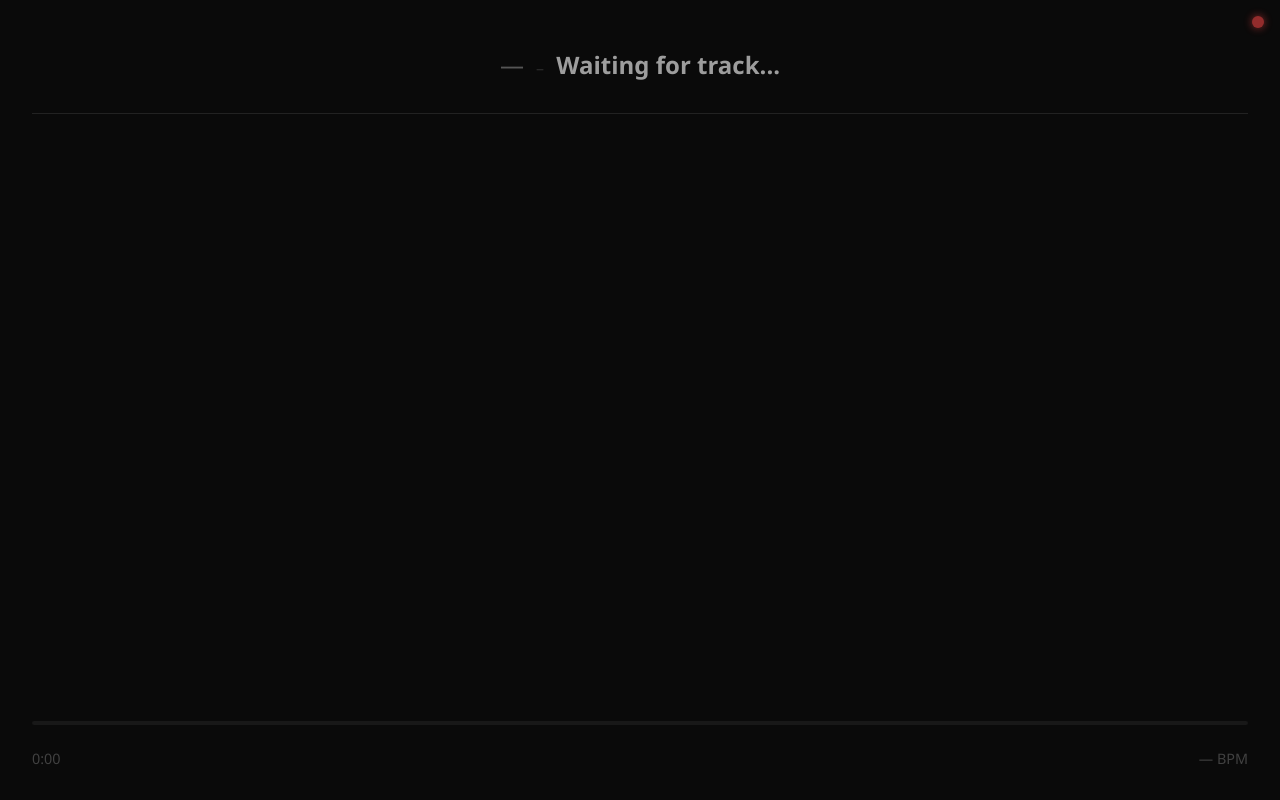
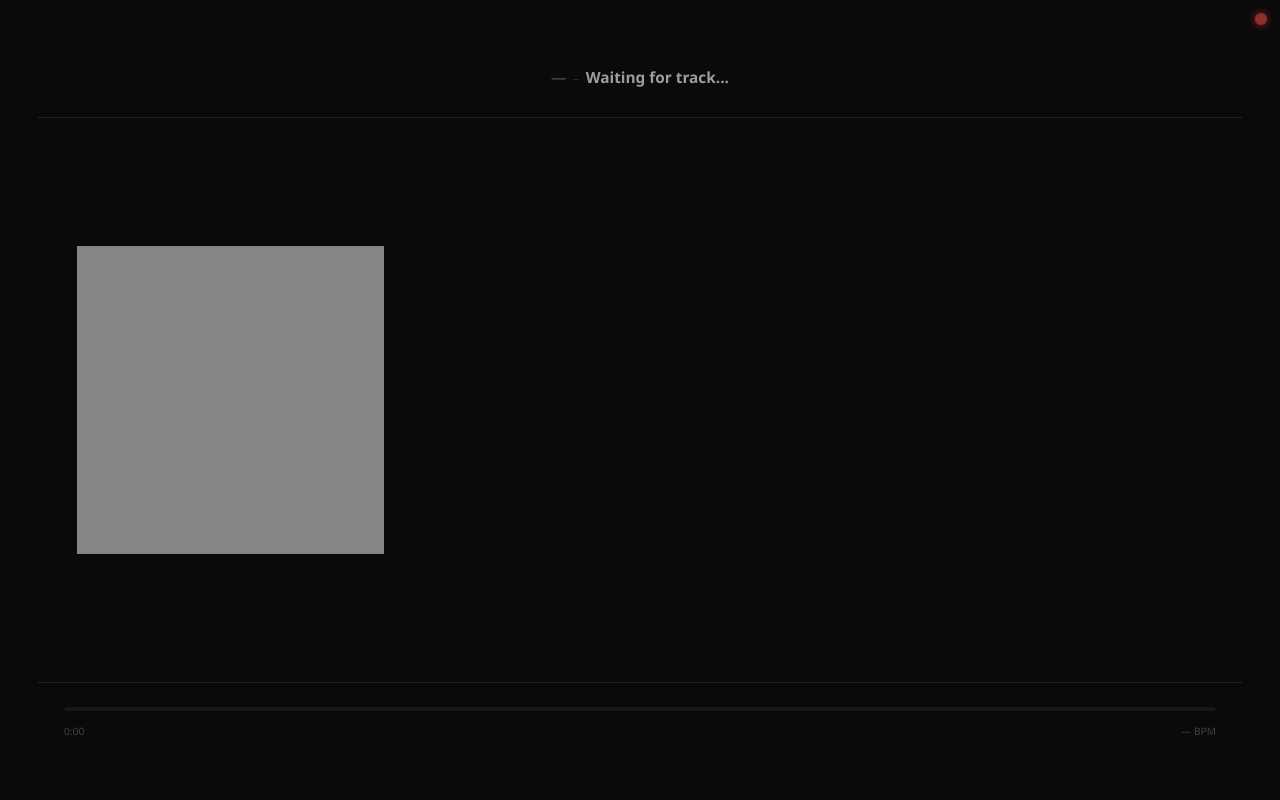
Before and after one commit to steesann/RekordKaraoke-app, a website: page src/public/index.html in a window 1280 px wide. Drawn offline with Linux system fonts and the light colour scheme.

Commit message:
front update

```diff
--- a/src/public/index.html
+++ b/src/public/index.html
@@ -8,19 +8,29 @@
 </head>
 <body>
   <div id="app">
-    <div id="track-info">
+    <header id="track-info">
       <span id="artist">—</span>
       <span class="separator">–</span>
       <span id="title">Waiting for track...</span>
+    </header>
+
+    <!-- Основной блок: обложка + лирика -->
+    <main id="lyrics-container">
+      <section id="cover-panel" aria-label="Обложка трека">
+        <div id="cover">
+          <img id="cover-image" alt="" decoding="async" loading="lazy">
         </div>
+      </section>
 
-    <div id="lyrics-container">
+      <section id="lyrics-panel" aria-label="Текст">
         <div id="lyrics-status"></div>
         <div id="lyrics">
           <!-- Строки лирики будут здесь -->
         </div>
-    </div>
+      </section>
+    </main>
 
+    <footer id="bottom-bar">
       <div id="progress-bar">
         <div id="progress-fill"></div>
       </div>
@@ -29,6 +39,7 @@
         <span id="current-time">0:00</span>
         <span id="bpm">— BPM</span>
       </div>
+    </footer>
   </div>
 
   <script src="app.js"></script>
--- a/src/public/styles.css
+++ b/src/public/styles.css
@@ -2,6 +2,24 @@
   margin: 0;
   padding: 0;
   box-sizing: border-box;
+}
+
+
+html {
+  /* Макет рисовали под 2K: на ширине ~2560px получаем 16px (1rem).
+     На маленьких экранах рем плавно уменьшается до 12px. */
+  font-size: clamp(12px, 1vw, 16px);
+}
+
+:root {
+  /* Единицы в rem. При html{font-size:16px} (2K) совпадает с макетом:
+     16px=1rem, 32px=2rem, 48px=3rem, 128px=8rem. */
+  --space-16: 1rem;
+  --space-32: 2rem;
+  --space-48: 3rem;
+  --space-128: 8rem;
+  --bar-min-h: 6.25rem; /* 100px на 2K */
+  --lyrics-max-w: clamp(20rem, 55vw, 87.5rem); /* 320px..1400px при 16px base */
 }
 
 body {
@@ -13,20 +31,38 @@ body {
 }
 
 #app {
-  display: flex;
-  flex-direction: column;
-  height: 100vh;
-  padding: 2rem;
+  min-height: 100vh;
+  height: 100svh;
+  display: grid;
+  grid-template-rows:
+    minmax(var(--bar-min-h), auto)
+    1fr
+    minmax(var(--bar-min-h), auto);
+  gap: var(--space-128);
+
+  /* 48px от края экрана на 2K.
+     Добавляем safe-area для мобилок с вырезами. */
+  padding:
+    calc(var(--space-48) + env(safe-area-inset-top))
+    calc(var(--space-48) + env(safe-area-inset-right))
+    calc(var(--space-48) + env(safe-area-inset-bottom))
+    calc(var(--space-48) + env(safe-area-inset-left));
+
+  overflow: hidden;
 }
 
 #track-info {
+  min-height: var(--bar-min-h);
+  display: flex;
+  align-items: center;
+  justify-content: center;
   text-align: center;
-  padding: 1rem 0 2rem;
+  padding: 0 var(--space-32);
   border-bottom: 1px solid #333;
 }
 
 #artist {
-  font-size: 1.5rem;
+  font-size: clamp(1.05rem, 1.2vw, 1.5rem);
   color: #888;
 }
 
@@ -36,35 +72,103 @@ body {
 }
 
 #title {
-  font-size: 1.5rem;
+  font-size: clamp(1.05rem, 1.2vw, 1.5rem);
   font-weight: 600;
 }
 
 #lyrics-container {
-  flex: 1;
-  display: flex;
-  flex-direction: column;
-  align-items: center;
-  justify-content: center;
+  /* Основной блок: обложка слева, текст справа */
+  display: grid;
+  grid-template-columns: minmax(16rem, 24rem) 1fr;
+  gap: var(--space-128);
+
+  /* Внутренние отступы “128” из макета */
+  padding: var(--space-128);
+
+  min-height: 0;
   overflow: hidden;
-  padding: 2rem 0;
-  position: relative;
+}
+
+
+/* Адаптация: на более узких экранах уменьшаем “128” и складываем колонки */
+@media (max-width: 80rem) {
+  #lyrics-container {
+    gap: var(--space-48);
+    padding: var(--space-48);
+  }
+}
+
+@media (max-width: 60rem) {
+  #lyrics-container {
+    grid-template-columns: 1fr;
+  }
+
+  #cover {
+    max-width: 28rem;
+  }
 }
 
 #lyrics-status {
   color: #666;
   font-size: 1rem;
-  margin-bottom: 1rem;
+  margin-bottom: var(--space-16);
+}
+
+/* Левая колонка — обложка */
+#cover-panel {
+  display: flex;
+  align-items: center;
+  justify-content: center;
+  min-height: 0;
+}
+
+#cover {
+  width: 100%;
+  max-width: 24rem;
+  aspect-ratio: 1 / 1;
+  background: #d9d9d9;
+  overflow: hidden;
+}
+
+#cover-image {
+  width: 100%;
+  height: 100%;
+  display: block;
+  object-fit: cover;
+}
+
+/* Если src ещё не задан — не показываем “битую картинку” */
+#cover-image:not([src]),
+#cover-image[src=""] {
+  display: none;
+}
+
+/* Правая колонка — лирика */
+#lyrics-panel {
+  min-height: 0;
+  overflow: hidden;
+  display: flex;
+  flex-direction: column;
+  align-items: center;
+  justify-content: center;
 }
 
 #lyrics {
   text-align: center;
-  max-width: 80%;
+  width: 100%;
+  max-width: var(--lyrics-max-w);
   position: relative;
+
+  /* Чтобы текст красиво центровался по высоте в правой колонке */
+  flex: 1;
+  min-height: 0;
+  display: flex;
+  flex-direction: column;
+  justify-content: center;
 }
 
 .lyric-line {
-  font-size: 2rem;
+  font-size: clamp(1.15rem, 1.3vw, 2rem);
   line-height: 1.8;
   color: #3a3a3a;
   padding: 0.3rem 0;
@@ -87,7 +191,7 @@ body {
 
 .lyric-line.active {
   color: #fff;
-  font-size: 2.8rem;
+  font-size: clamp(1.6rem, 1.8vw, 2.8rem);
   text-shadow:
     0 0 30px rgba(255, 255, 255, 0.4),
     0 0 60px rgba(139, 92, 246, 0.3);
@@ -96,7 +200,7 @@ body {
 
 .lyric-line.next {
   color: #888;
-  font-size: 2.2rem;
+  font-size: clamp(1.35rem, 1.5vw, 2.2rem);
 }
 
 .lyric-line.upcoming {
@@ -105,7 +209,7 @@ body {
 
 .lyric-line.past {
   color: #333;
-  font-size: 1.6rem;
+  font-size: clamp(0.95rem, 1.1vw, 1.6rem);
   opacity: 0.6;
   filter: blur(1px);
 }
@@ -144,11 +248,21 @@ body {
   animation: slide-in 0.6s cubic-bezier(0.4, 0, 0.2, 1) forwards;
 }
 
+footer#bottom-bar {
+  min-height: var(--bar-min-h);
+  display: flex;
+  flex-direction: column;
+  justify-content: center;
+  gap: var(--space-16);
+  padding: 0 var(--space-32);
+  border-top: 1px solid #333;
+}
+
 #progress-bar {
   height: 4px;
   background: #222;
   border-radius: 2px;
-  margin: 1rem 0;
+  margin: 0;
 }
 
 #progress-fill {
@@ -163,8 +277,8 @@ body {
   display: flex;
   justify-content: space-between;
   color: #666;
-  font-size: 0.9rem;
-  padding-top: 0.5rem;
+  font-size: clamp(0.8rem, 0.7vw, 0.95rem);
+  padding-top: 0;
 }
 
 /* Статусы */
@@ -178,11 +292,11 @@ body {
 
 .status-not_found #lyrics::after {
   content: attr(data-fallback);
-  font-size: 3rem;
+  font-size: clamp(1.4rem, 2vw, 3rem);
   color: #555;
   display: block;
   text-align: center;
-  padding: 2rem;
+  padding: var(--space-32);
 }
 
 .status-found #lyrics-status {
@@ -197,8 +311,8 @@ body {
 #app::before {
   content: '';
   position: fixed;
-  top: 1rem;
-  right: 1rem;
+  top: calc(env(safe-area-inset-top) + var(--space-16));
+  right: calc(env(safe-area-inset-right) + var(--space-16));
   width: 12px;
   height: 12px;
   border-radius: 50%;
--- a/src/server/scripts/emulator.js
+++ b/src/server/scripts/emulator.js
@@ -118,7 +118,7 @@ async function autoMode() {
     play();
 
     // Играем 15 секунд
-    await new Promise(r => setTimeout(r, 500000));
+    await new Promise(r => setTimeout(r, 250000));
     pause();
 
     // Пауза между треками
```
Lines whose indentation alone changed are shown as unchanged.
